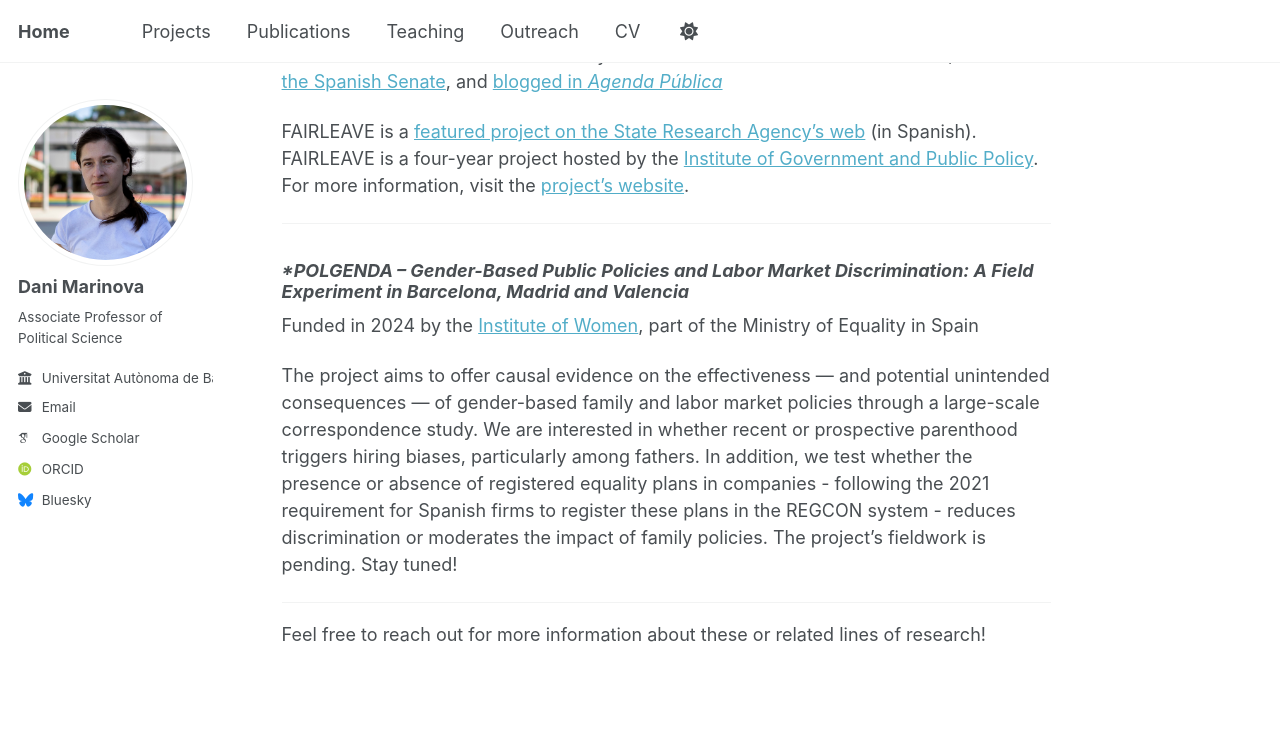
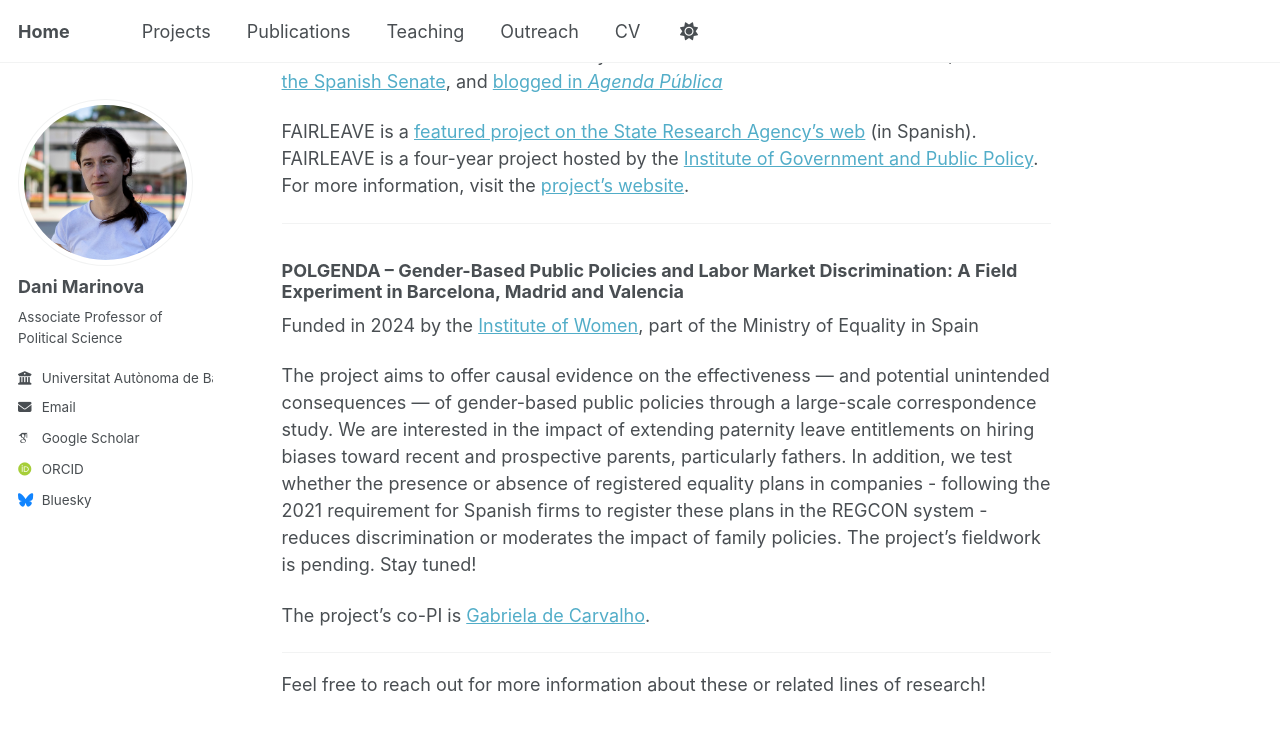
Before and after one commit to cyrila24/personal, a Jekyll site: the page built from _pages/projects.md, in a window 1280 px wide and 900 px high, scrolled down 401 px. Shown: the top 731 px of the window. Built offline with Jekyll 4.4.1, drawn with Linux system fonts in a browser that asks for light colours; some web fonts are replaced; a script that is not in the unit is left out.

Commit message:
Update projects.md

```diff
--- a/_pages/projects.md
+++ b/_pages/projects.md
@@ -15,10 +15,12 @@ FAIRLEAVE is a [featured project on the State Research Agency's web](https://www
 
 ---
 
-### **POLGENDA – Gender-Based Public Policies and Labor Market Discrimination: A Field Experiment in Barcelona, Madrid and Valencia*
+### **POLGENDA – Gender-Based Public Policies and Labor Market Discrimination: A Field Experiment in Barcelona, Madrid and Valencia**
 Funded in 2024 by the [Institute of Women](https://www.inmujeres.gob.es/en/elInstituto/conocenos/home.htm), part of the Ministry of Equality in Spain
 
-The project aims to offer causal evidence on the effectiveness — and potential unintended consequences — of gender-based family and labor market policies through a large-scale correspondence study. We are interested in whether recent or prospective parenthood triggers hiring biases, particularly among fathers. In addition, we test whether the presence or absence of registered equality plans in companies - following the 2021 requirement for Spanish firms to register these plans in the REGCON system - reduces discrimination or moderates the impact of family policies. The project's fieldwork is pending. Stay tuned!
+The project aims to offer causal evidence on the effectiveness — and potential unintended consequences — of gender-based public policies through a large-scale correspondence study. We are interested in the impact of extending paternity leave entitlements on hiring biases toward recent and prospective parents, particularly fathers. In addition, we test whether the presence or absence of registered equality plans in companies - following the 2021 requirement for Spanish firms to register these plans in the REGCON system - reduces discrimination or moderates the impact of family policies. The project's fieldwork is pending. Stay tuned!
+
+The project's co-PI is [Gabriela de Carvalho](https://www.researchgate.net/profile/Gabriela-De-Carvalho-5).
 
 ---
 
```
